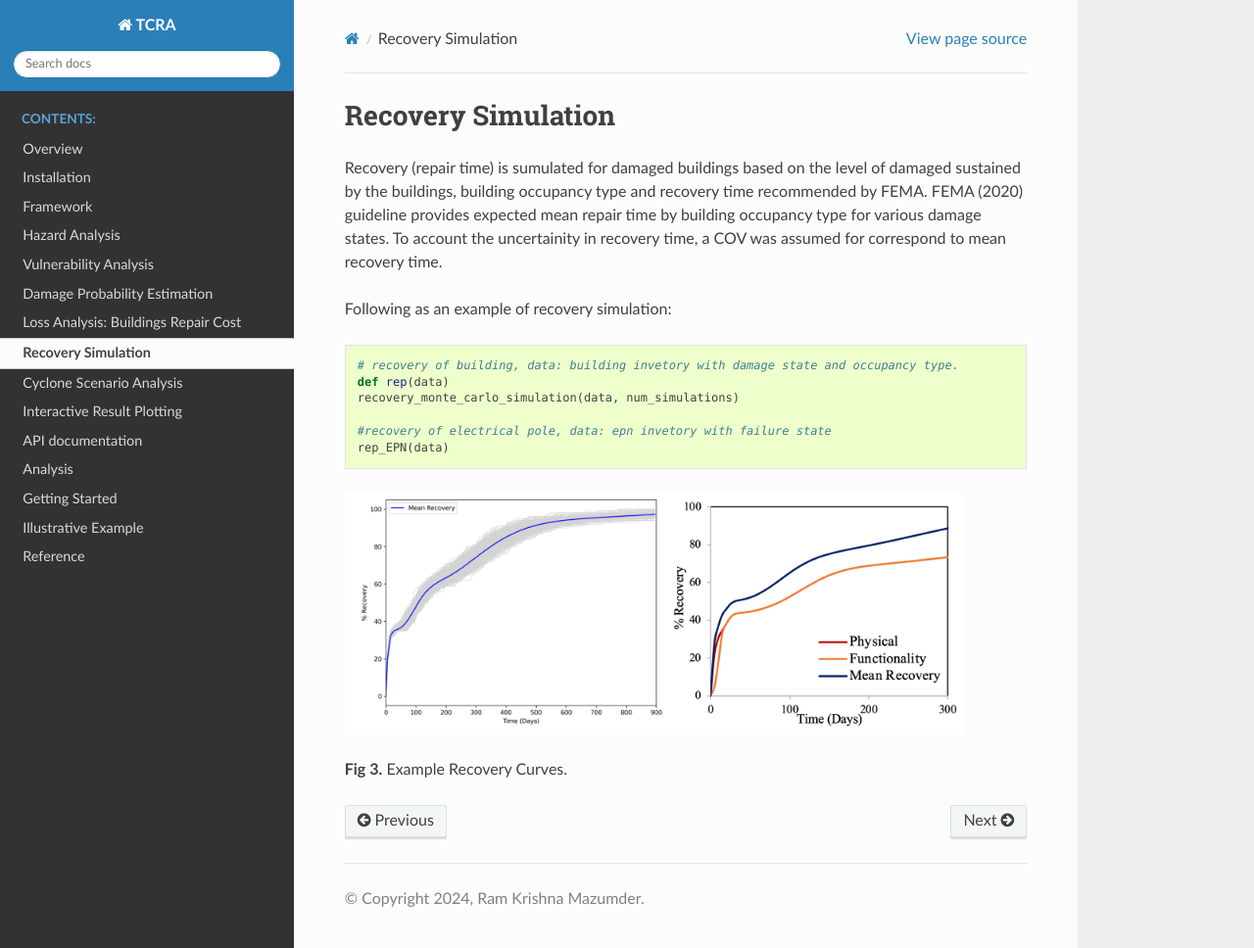
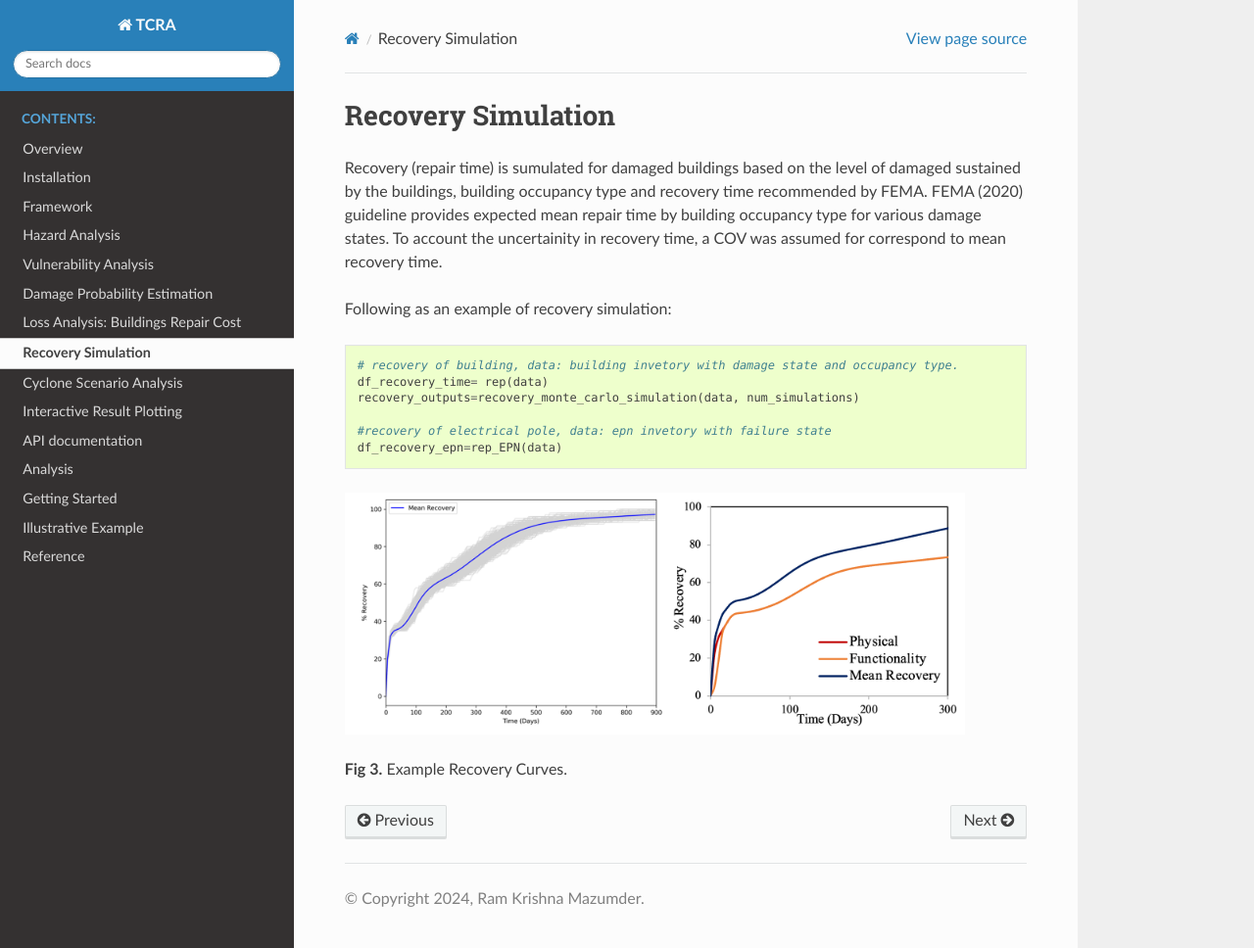
Before and after one commit to rxm562/TCRA, a Sphinx documentation site: the page built from docs/source/recovery.rst, in a window 1280 px wide and 968 px high. Shown: the whole window at 98% size. Built offline with Sphinx 7.4.7 and the Read the Docs theme 2.0.0, drawn with Linux system fonts in a browser that asks for light colours.

Commit message:
Update recovery.rst

```diff
--- a/docs/source/recovery.rst
+++ b/docs/source/recovery.rst
@@ -10,11 +10,11 @@ Recovery (repair time) is sumulated for damaged buildings based on the level of
 Following as an example of recovery simulation::
 
     # recovery of building, data: building invetory with damage state and occupancy type.
-    def rep(data)
-    recovery_monte_carlo_simulation(data, num_simulations)
+    df_recovery_time= rep(data)
+    recovery_outputs=recovery_monte_carlo_simulation(data, num_simulations)
 
     #recovery of electrical pole, data: epn invetory with failure state
-    rep_EPN(data)
+    df_recovery_epn=rep_EPN(data)
 
 
 .. figure:: figures/recovery_example.png
```
